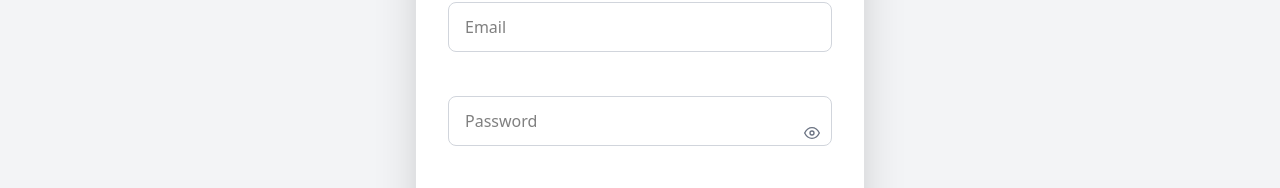
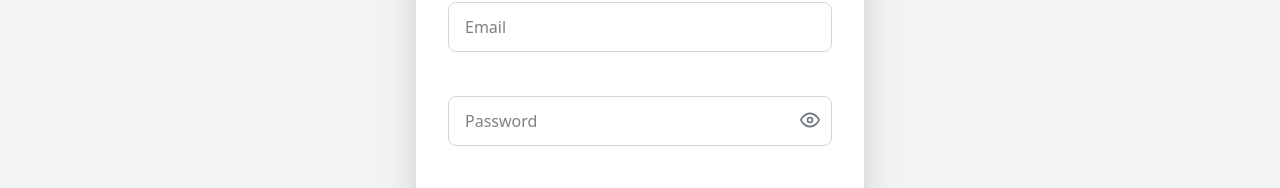
Before and after one commit to Ramoniswack/To-Do-List, a React (Vite) app: page /Signup in a window 1280 px wide. Shown: the part 296-484 px from the top of the page. Built offline with nearby package versions, Linux system fonts and the light colour scheme.

Commit message:
fix: enhance logo animation and improve Signup form layout

```diff
--- a/src/pages/Login.tsx
+++ b/src/pages/Login.tsx
@@ -43,7 +43,7 @@ const Login = () => {
           <img
             src="/ats.png"
             alt="Aaja Ta Suree Logo"
-            className="w-24 mx-auto mb-4"
+            className="w-24 mx-auto mb-4 animate-fadeInScale transition-transform transform hover:scale-105"
           />
 
           <h2 className="text-2xl font-bold text-center text-indigo-600">Login</h2>
--- a/src/pages/Signup.tsx
+++ b/src/pages/Signup.tsx
@@ -3,14 +3,13 @@ import { zodResolver } from "@hookform/resolvers/zod";
 import { signupSchema } from "../schema/authSchema";
 import type { SignupData } from "../types/types";
 import { useNavigate } from "react-router-dom";
-import {FiEye, FiEyeOff} from 'react-icons/fi';
+import { FiEye, FiEyeOff } from "react-icons/fi";
 import { useState, useEffect } from "react";
 import Cookies from "js-cookie";
 import Footer from "../components/Footer";
 
-
-
 const Signup = () => {
+  const navigate = useNavigate();
   const [showPassword, setShowPassword] = useState(false);
 
   useEffect(() => {
@@ -18,10 +17,7 @@ const Signup = () => {
     if (loggedInUser) {
       navigate("/todo");
     }
-}, []);
-
-
-  const navigate = useNavigate();
+  }, [navigate]);
 
   const {
     register,
@@ -34,10 +30,9 @@ const Signup = () => {
   const onSubmit = (data: SignupData) => {
     const hashedData = {
       ...data,
-    password: btoa(data.password), // encode password
-    confirmPassword: btoa(data.confirmPassword), // also encode confirmPassword
+      password: btoa(data.password),
+      confirmPassword: btoa(data.confirmPassword),
     };
-
 
     const storedUsers = localStorage.getItem("users");
     const users = storedUsers ? JSON.parse(storedUsers) : [];
@@ -53,13 +48,9 @@ localStorage.setItem("users", JSON.stringify(users));
     navigate("/");
   };
 
-
   return (
-
-
     <div className="flex flex-col min-h-screen bg-gray-100">
-
-    <div className="flex-grow flex justify-center items-center bg-gray-100  px-4">
+      <div className="flex-grow flex justify-center items-center px-4">
         <form
           onSubmit={handleSubmit(onSubmit)}
           className="bg-white shadow-2xl rounded-2xl p-8 w-full max-w-md space-y-5"
@@ -68,10 +59,14 @@ localStorage.setItem("users", JSON.stringify(users));
           <img
             src="/ats.png"
             alt="Aaja Ta Suree Logo"
-            className="w-24 mx-auto mb-4"
+            className="w-24 mx-auto mb-4 animate-fadeInScale transition-transform transform hover:scale-105"
           />
-        <h2 className="text-3xl font-bold text-center text-indigo-600">Sign Up</h2>
 
+          <h2 className="text-3xl font-bold text-center text-indigo-600">
+            Sign Up
+          </h2>
+
+          {/* Name */}
           <div>
             <input
               {...register("name")}
@@ -83,11 +78,10 @@ localStorage.setItem("users", JSON.stringify(users));
                 <p className="text-sm text-red-600">{errors.name.message}</p>
               )}
             </div>
-
           </div>
 
+          {/* Email */}
           <div>
-
             <input
               {...register("email")}
               placeholder="Email"
@@ -100,29 +94,35 @@ localStorage.setItem("users", JSON.stringify(users));
             </div>
           </div>
 
-
+ {/* Password */}
 <div className="relative">
   <input
     type={showPassword ? "text" : "password"}
     {...register("password")}
     placeholder="Password"
-            className="w-full px-4 py-3 border border-gray-300 rounded-lg focus:outline-none focus:ring-2 focus:ring-indigo-500"
+    className="w-full px-4 py-3 pr-10 border border-gray-300 rounded-lg focus:outline-none focus:ring-2 focus:ring-indigo-500"
   />
-          <div className="min-h-[20px] mt-1">
-  {errors.name && (
-    <p className="text-sm text-red-600">{errors.name.message}</p>
-  )}
-</div>
-
   <button
     type="button"
     onClick={() => setShowPassword(!showPassword)}
-            className="absolute right-3 top-1/2 transform -translate-y-1/2 text-gray-500 focus:outline-none"
+    className="absolute right-3 top-1/3 transform -translate-y-1/2 text-gray-500 focus:outline-none"
   >
-            {showPassword ? <FiEyeOff /> : <FiEye />}
+    {showPassword ? (
+      <FiEyeOff className="text-xl" />
+    ) : (
+      <FiEye className="text-xl" />
+    )}
   </button>
+
+  <div className="min-h-[20px] mt-1">
+    {errors.password && (
+      <p className="text-sm text-red-600">{errors.password.message}</p>
+    )}
+  </div>
 </div>
 
+
+          {/* Confirm Password */}
           <div>
             <input
               type="password"
@@ -137,6 +137,7 @@ localStorage.setItem("users", JSON.stringify(users));
             )}
           </div>
 
+          {/* Buttons */}
           <button
             type="submit"
             className="w-full bg-indigo-600 text-white font-semibold py-3 rounded-lg hover:bg-indigo-700 transition duration-300 cursor-pointer"
@@ -153,11 +154,8 @@ localStorage.setItem("users", JSON.stringify(users));
         </form>
       </div>
 
-
       <Footer />
     </div>
-
-
   );
 };
 
```
Also changed, not shown: public/ats.png. Lines whose indentation alone changed are shown as unchanged.
